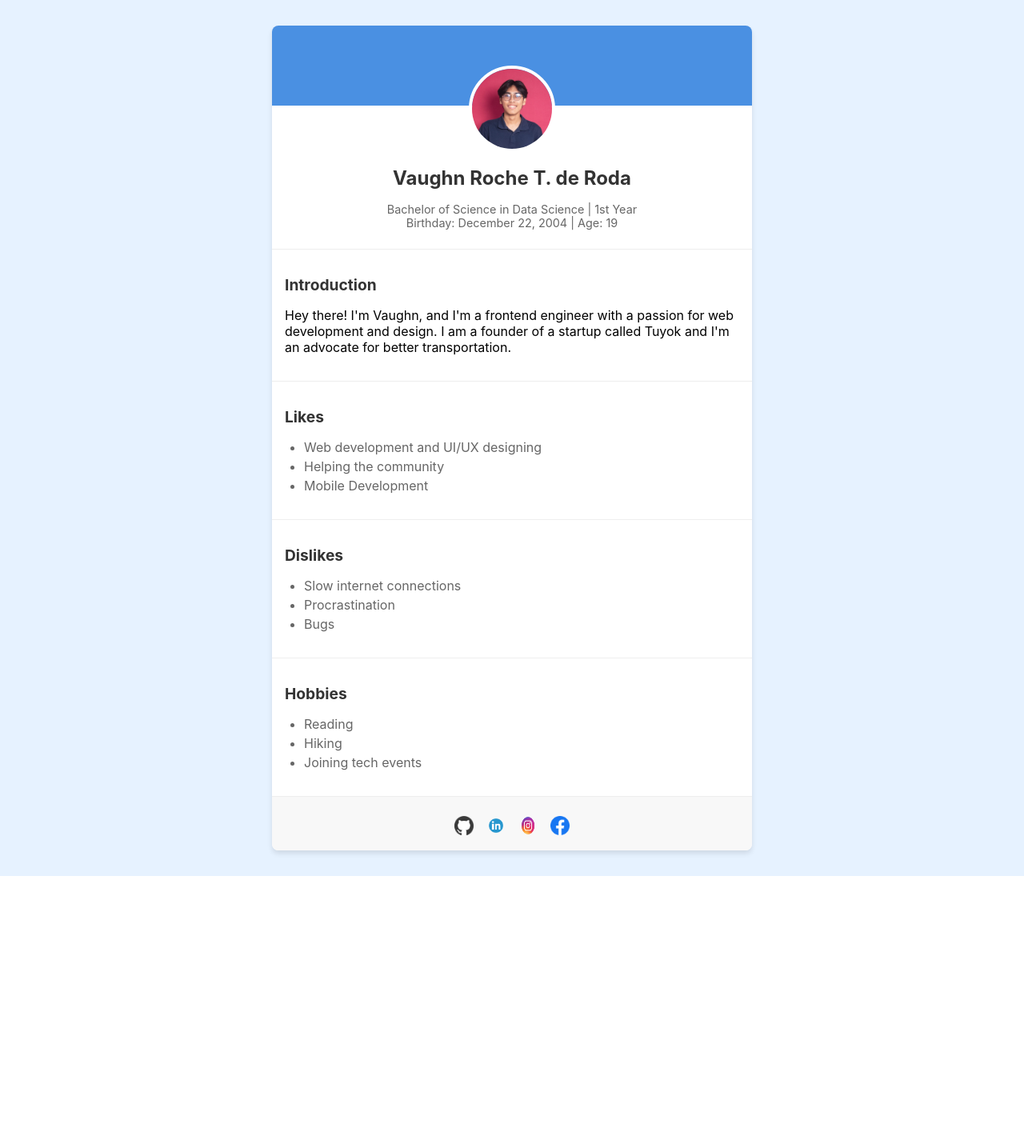
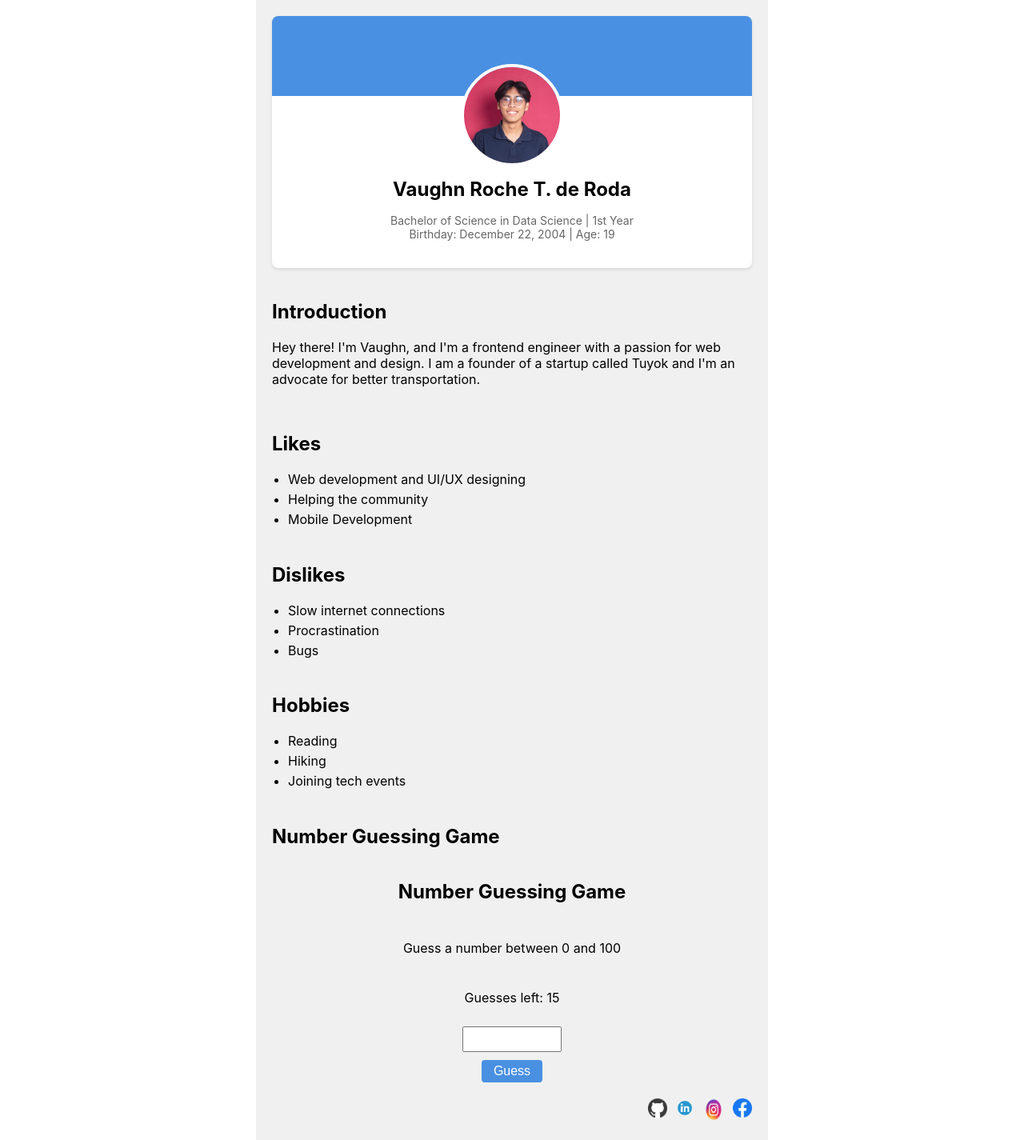
Before and after one commit to vauugnn/Atenews-About-Me-Page, a React (Create React App) app: page / in a window 1280 px wide. Shown: the whole page at 80% size. Before the commit the page ends 1095 px from the top, so only its background shows below. Built offline with nearby package versions, Linux system fonts and the light colour scheme.

Commit message:
final app

```diff
--- a/src/AboutMe.css
+++ b/src/AboutMe.css
@@ -1,19 +1,18 @@
 .about-me-container {
-    min-height: 100vh;
-    background-color: #e6f2ff;
-    padding: 2rem;
+  max-width: 600px;
+  margin: 0 auto;
+  padding: 20px;
+  background-color: #f0f0f0;
   display: flex;
-    justify-content: center;
-    align-items: flex-start;
+  flex-direction: column;
+  gap: 20px;
 }
 
-  .profile-card {
-    max-width: 600px;
-    width: 100%;
+.profile-card, .card {
   background-color: white;
   border-radius: 8px;
+  box-shadow: 0 2px 4px rgba(0, 0, 0, 0.1);
   overflow: hidden;
-    box-shadow: 0 4px 6px rgba(0, 0, 0, 0.1);
 }
 
 .profile-header {
@@ -22,95 +21,95 @@
 }
 
 .profile-content {
-    position: relative;
-    padding: 1rem;
+  padding: 20px;
   text-align: center;
 }
 
-  .profile-image-container {
-    position: absolute;
-    top: -50px;
-    left: 50%;
-    transform: translateX(-50%);
-  }
-
 .profile-image {
-    width: 100px;
-    height: 100px;
+  width: 120px;
+  height: 120px;
   border-radius: 50%;
   border: 4px solid white;
+  margin-top: -60px;
   object-fit: cover;
 }
 
-  .profile-info {
-    margin-top: 60px;
+.profile-name {
+  margin-top: 10px;
+  font-size: 24px;
+  font-weight: bold;
 }
 
-  .profile-name {
-    font-size: 1.5rem;
-    font-weight: bold;
+.profile-details {
+  font-size: 14px;
+  color: #666;
+}
+
+.card {
+  padding: 20px;
+}
+
+.card h2 {
+  margin-top: 0;
+  margin-bottom: 10px;
+  font-size: 18px;
   color: #333;
 }
 
-  .profile-details {
-    font-size: 0.9rem;
-    color: #666;
-    margin: 0.5rem 0;
-  }
-
-  .profile-section {
-    padding: 1rem;
-    border-top: 1px solid #eee;
-  }
-
-  .profile-section h2 {
-    font-size: 1.2rem;
-    color: #333;
-    margin-bottom: 0.5rem;
-  }
-
-  .profile-section h3 {
-    font-size: 1rem;
-    color: #444;
-    margin-top: 1rem;
-    margin-bottom: 0.5rem;
-  }
-
-  .profile-section ul {
-    list-style-type: disc;
-    padding-left: 1.5rem;
-  }
-
-  .profile-section li {
-    color: #666;
-    margin-bottom: 0.25rem;
-  }
-
 .social-links-container {
-    padding: 1rem;
-    background-color: #f8f8f8;
-    border-top: 1px solid #eee;
-  }
-
-  .social-links {
   display: flex;
-    justify-content: center;
-    gap: 1rem;
-    margin-top: 0.5rem;
-  }
-
-  .social-link {
-    text-decoration: none;
-    color: #4a90e2;
-    font-weight: bold;
-    font-size: 0.9rem;
-  }
-
-  .social-link:hover {
-    text-decoration: underline;
+  justify-content: flex-end;
+  gap: 10px;
 }
 
 .social-icon {
   width: 24px;
   height: 24px;
 }
+
+.instagram-icon {
+  width: 28px;  /* Slightly larger to compensate for the thinner appearance */
+  height: 28px;
+}
+
+/* Additional styles for content within cards */
+ul {
+  padding-left: 20px;
+  margin: 0;
+}
+
+li {
+  margin-bottom: 5px;
+}
+
+.number-guessing-game {
+  display: flex;
+  flex-direction: column;
+  align-items: center;
+  gap: 10px;
+}
+
+.number-guessing-game input {
+  padding: 5px 10px;
+  font-size: 16px;
+  width: 100px;
+}
+
+.number-guessing-game button {
+  padding: 5px 15px;
+  font-size: 16px;
+  background-color: #4a90e2;
+  color: white;
+  border: none;
+  border-radius: 4px;
+  cursor: pointer;
+}
+
+.number-guessing-game button:hover {
+  background-color: #357abd;
+}
+
+.number-guessing-game button:disabled {
+  background-color: #cccccc;
+  cursor: not-allowed;
+}
--- a/src/AboutMe.js
+++ b/src/AboutMe.js
@@ -4,6 +4,7 @@ import Introduction from './components/Introduction';
 import Likes from './components/Likes';
 import Dislikes from './components/Dislikes';
 import Hobbies from './components/Hobbies';
+import NumberGuessingGame from './components/NumberGuessingGame';
 import './AboutMe.css';
 
 const AboutMe = () => {
@@ -28,22 +29,16 @@ const AboutMe = () => {
             </p>
           </div>
         </div>
-
-        <div className="profile-section">
-          <Card title="Introduction" content={<Introduction />} />
-        </div>
-        <div className="profile-section">
-          <Card title="Likes" content={<Likes />} />
-        </div>
-        <div className="profile-section">
-          <Card title="Dislikes" content={<Dislikes />} />
-        </div>
-        <div className="profile-section">
-          <Card title="Hobbies" content={<Hobbies />} />
       </div>
 
+      <Card title="Introduction" content={<Introduction />} />
+      <Card title="Likes" content={<Likes />} />
+      <Card title="Dislikes" content={<Dislikes />} />
+      <Card title="Hobbies" content={<Hobbies />} />
+
+      <Card title="Number Guessing Game" content={<NumberGuessingGame />} />
+
       <div className="social-links-container">
-            <div className="social-links">
         <a href="https://github.com/vauugnn" className="social-link">
           <img src="/assets/socmed/github.png" alt="GitHub" className="social-icon" />
         </a>
@@ -51,13 +46,11 @@ const AboutMe = () => {
           <img src="/assets/socmed/linkedin.png" alt="LinkedIn" className="social-icon" />
         </a>
         <a href="https://www.instagram.com/vauugnn/" className="social-link">
-                <img src="/assets/socmed/instagram.png" alt="Instagram" className="social-icon" />
+          <img src="/assets/socmed/instagram.png" alt="Instagram" className="social-icon instagram-icon" />
         </a>
         <a href="https://www.facebook.com/vaughnderoda" className="social-link">
-              <img src="/assets/socmed/Facebook.png" alt="Facebook" className="social-icon" />
+          <img src="/assets/socmed/facebook.png" alt="Facebook" className="social-icon" />
         </a>
-            </div>
-          </div>
       </div>
     </div>
   );
--- /dev/null
+++ b/src/components/NumberGuessingGame.js
@@ -0,0 +1,65 @@
+import React, { useState, useEffect } from 'react';
+
+const NumberGuessingGame = () => {
+  const [targetNumber, setTargetNumber] = useState(0);
+  const [guess, setGuess] = useState('');
+  const [message, setMessage] = useState('');
+  const [guessesLeft, setGuessesLeft] = useState(15);
+  const [gameOver, setGameOver] = useState(false);
+
+  useEffect(() => {
+    startNewGame();
+  }, []);
+
+  const startNewGame = () => {
+    setTargetNumber(Math.floor(Math.random() * 101));
+    setGuessesLeft(15);
+    setMessage('Guess a number between 0 and 100');
+    setGameOver(false);
+    setGuess('');
+  };
+
+  const handleGuess = () => {
+    const numberGuess = parseInt(guess);
+    if (isNaN(numberGuess) || numberGuess < 0 || numberGuess > 100) {
+      setMessage('Please enter a valid number between 0 and 100');
+      return;
+    }
+
+    setGuessesLeft(prevGuesses => prevGuesses - 1);
+
+    if (numberGuess === targetNumber) {
+      setMessage(`Congratulations! You guessed the number ${targetNumber}!`);
+      setGameOver(true);
+    } else if (guessesLeft === 1) {
+      setMessage(`Game over! The number was ${targetNumber}.`);
+      setGameOver(true);
+    } else if (numberGuess < targetNumber) {
+      setMessage('Too low! Try a higher number.');
+    } else {
+      setMessage('Too high! Try a lower number.');
+    }
+
+    setGuess('');
+  };
+
+  return (
+    <div className="number-guessing-game">
+      <h2>Number Guessing Game</h2>
+      <p>{message}</p>
+      <p>Guesses left: {guessesLeft}</p>
+      <input
+        type="number"
+        value={guess}
+        onChange={(e) => setGuess(e.target.value)}
+        disabled={gameOver}
+        min="0"
+        max="100"
+      />
+      <button onClick={handleGuess} disabled={gameOver}>Guess</button>
+      {gameOver && <button onClick={startNewGame}>Play Again</button>}
+    </div>
+  );
+};
+
+export default NumberGuessingGame;
```
Lines whose indentation alone changed are shown as unchanged.
